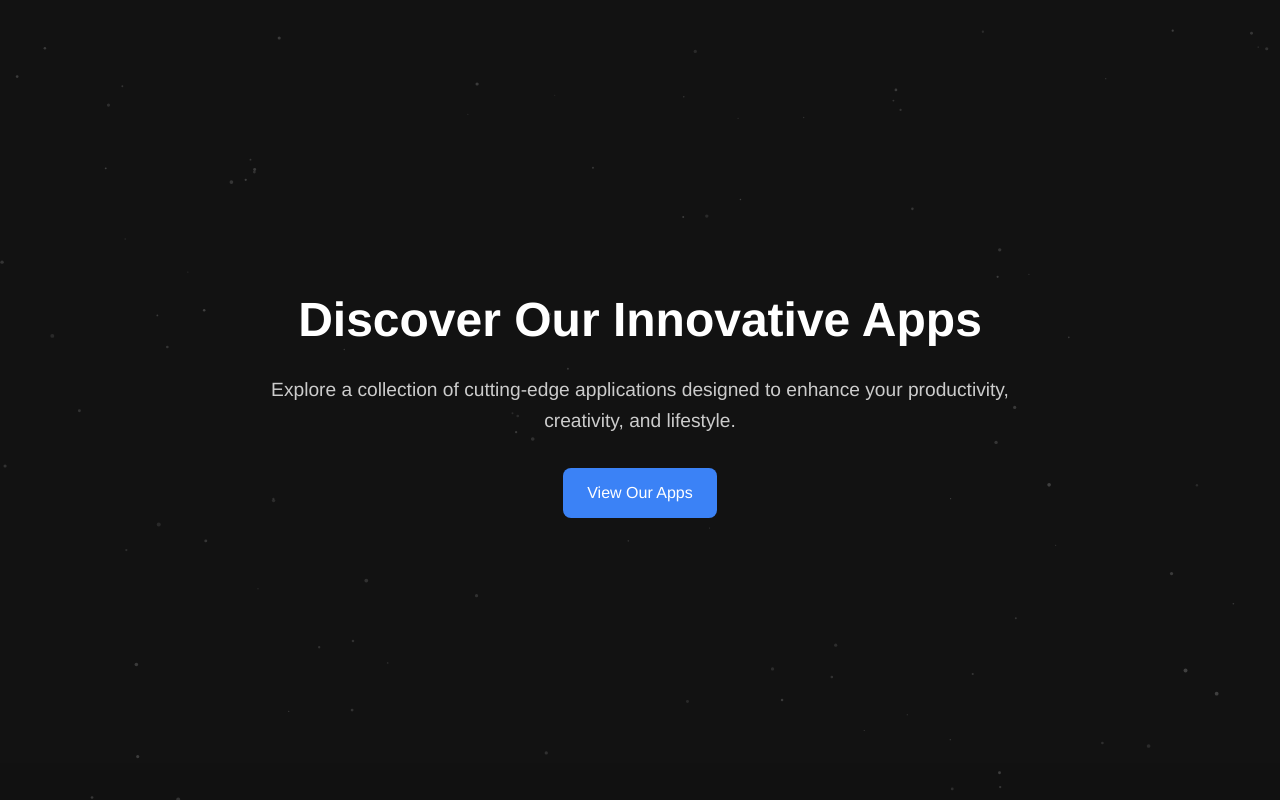
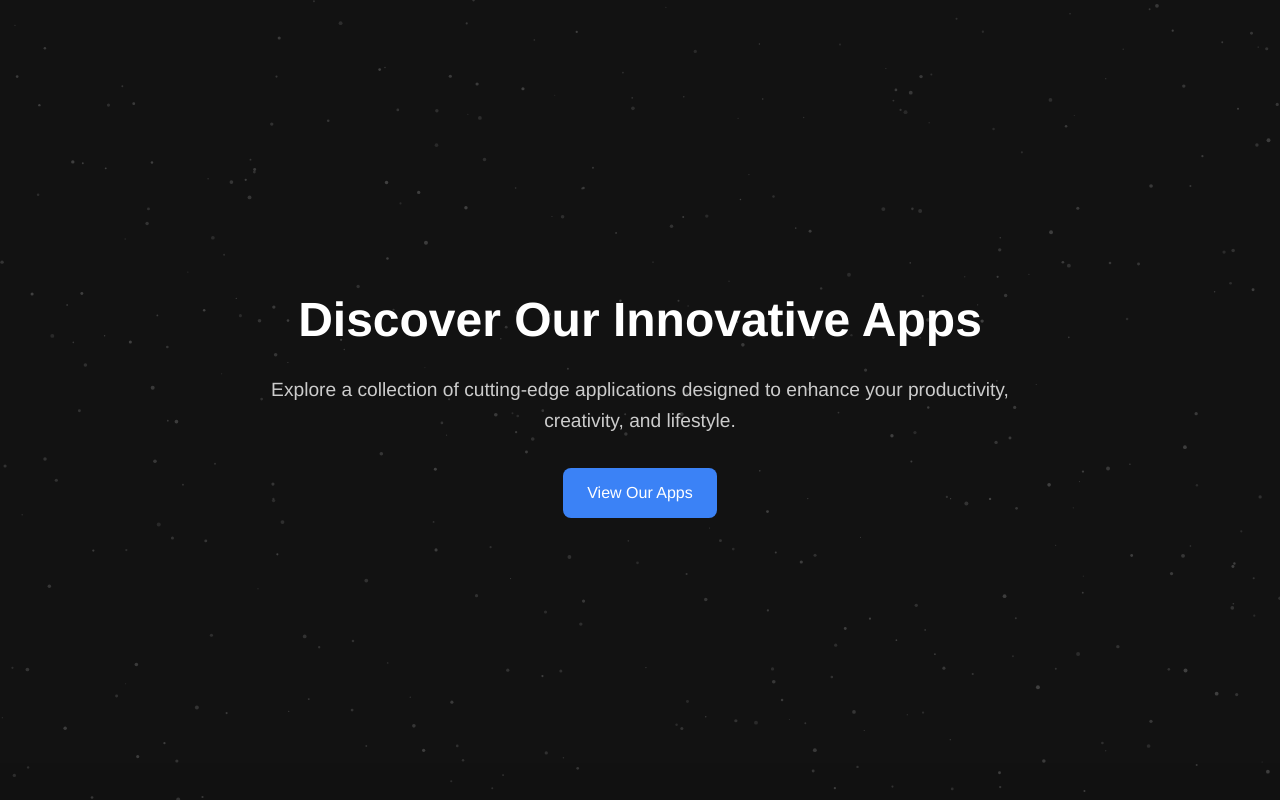
Before and after one commit to ariwasch/app-studio, a plain HTML site: page index.html in a window 1280 px wide. Drawn offline with Linux system fonts and the light colour scheme.

Commit message:
Update index.html

```diff
--- a/index.html
+++ b/index.html
@@ -487,7 +487,7 @@
 
         // Initialize stars
         const stars = [];
-        const numStars = 100;
+        const numStars = 400;
 
         for (let i = 0; i < numStars; i++) {
             const x = Math.random() * canvas.width;
```
